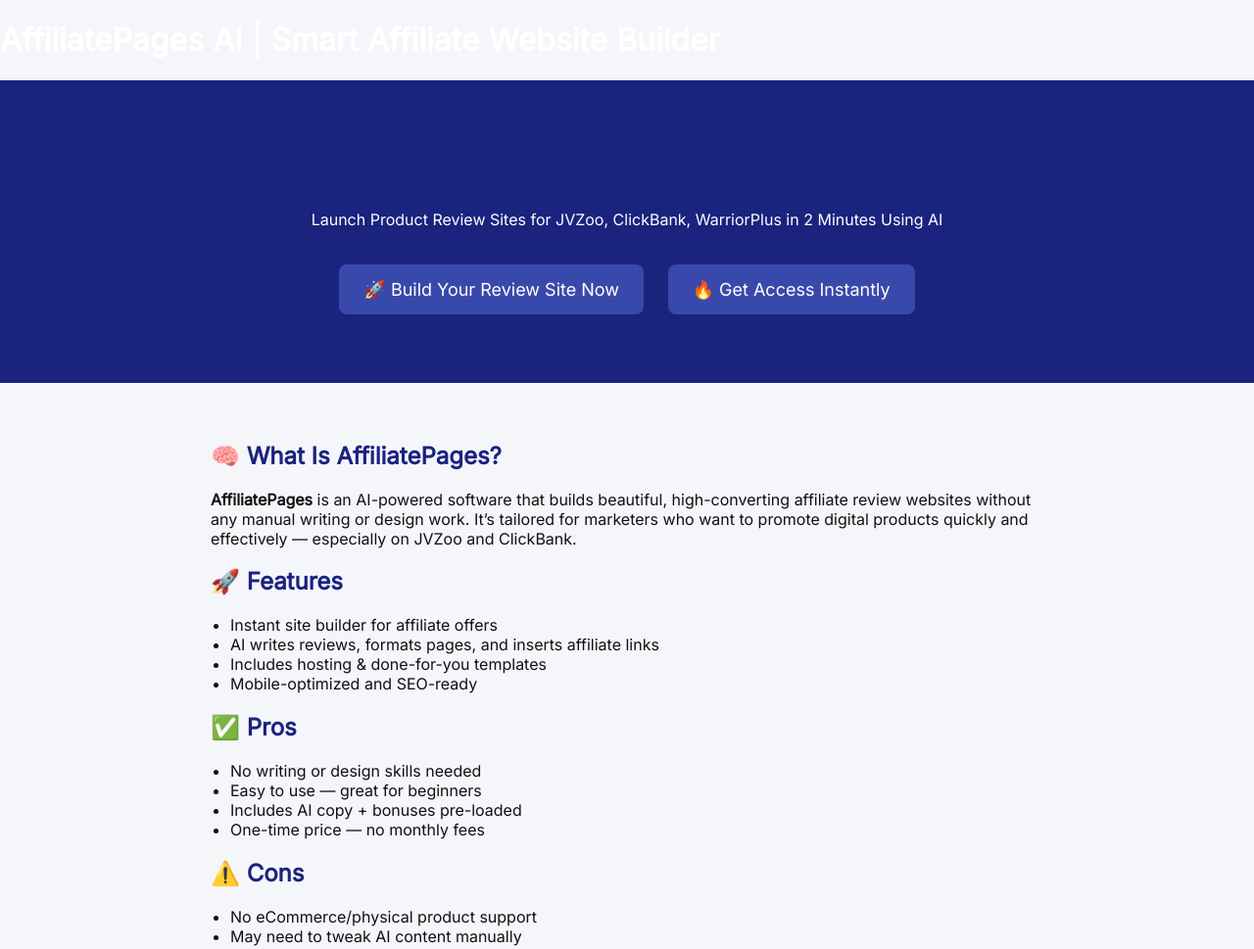
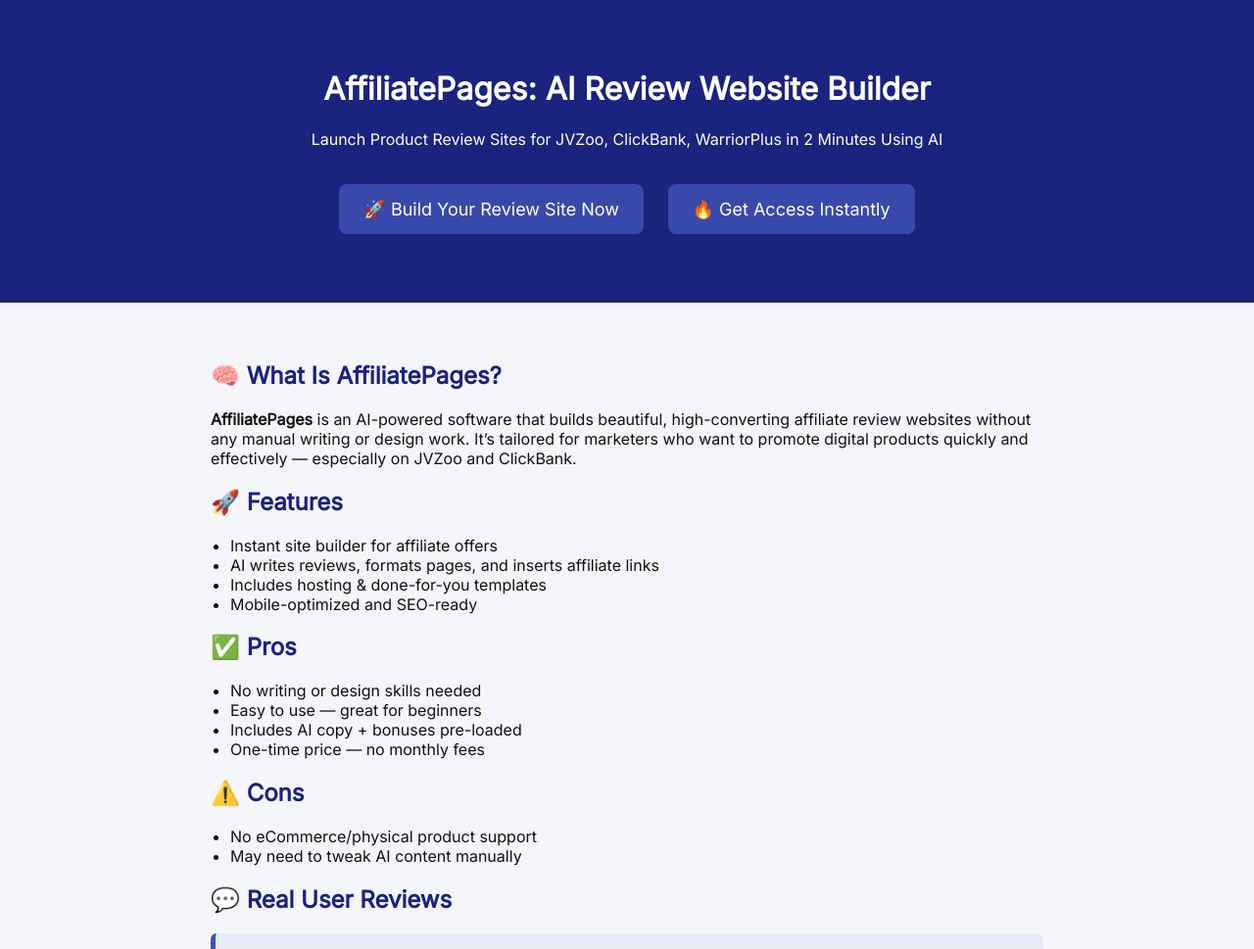
Before and after one commit to Nandinigowda18/affiliatepages-review-site, a plain HTML site: page index.html in a window 1280 px wide. Shown: the top 969 px of the page at 98% size. Drawn offline with Linux system fonts and the light colour scheme.

Commit message:
Update index.html

```diff
--- a/index.html
+++ b/index.html
@@ -12,8 +12,6 @@
   <meta property="og:image" content="https://via.placeholder.com/800x400?text=AffiliatePages+AI+Review" />
   <meta property="og:url" content="https://nandinigowda18.github.io/affiliatepages-review-site/" />
   <meta name="twitter:card" content="summary_large_image" />
-
-<h1 class="tit">AffiliatePages AI | Smart Affiliate Website Builder</h1>
 
   <link href="https://fonts.googleapis.com/css2?family=Inter&display=swap" rel="stylesheet" />
   <style>
@@ -51,15 +49,14 @@
     }
    .tit {
   color: white !important;
-  font-size: 32px;
-  font-weight: bold;
+
 }
   </style>
 </head>
 <body>
 
   <header>
-    <h1>AffiliatePages: AI Review Website Builder</h1>
+    <h1 class= "tit" >AffiliatePages: AI Review Website Builder</h1>
     <p>Launch Product Review Sites for JVZoo, ClickBank, WarriorPlus in 2 Minutes Using AI</p>
     <a class="cta-button" href="https://jvz1.com/c/3364745/419267" target="_blank">🚀 Build Your Review Site Now</a>
     <a class="cta-button" href="https://jvz1.com/c/3364745/419267" target="_blank">🔥 Get Access Instantly</a>
```
